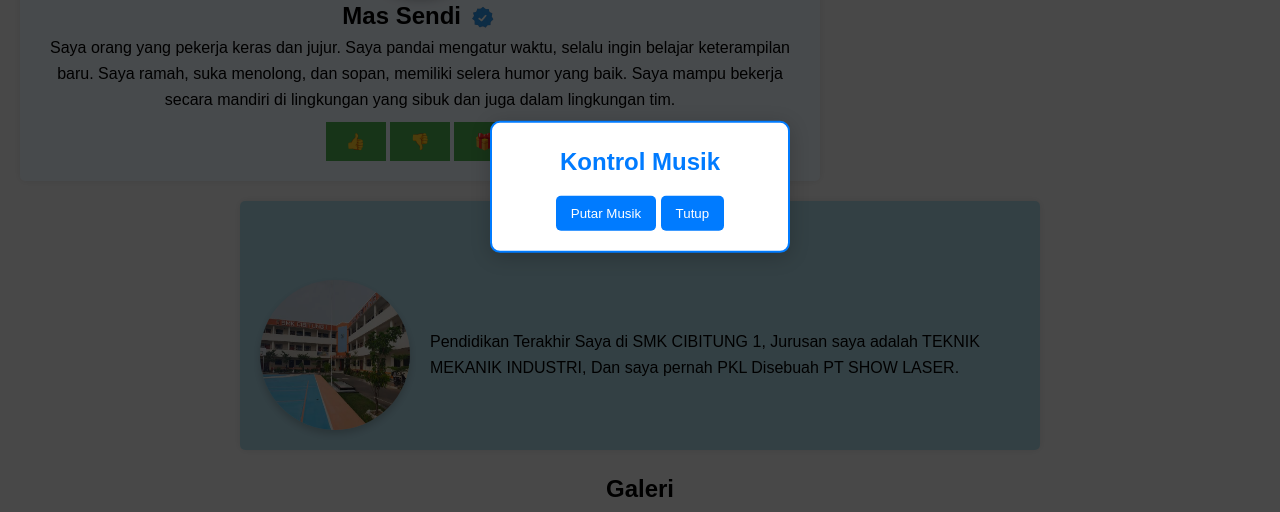
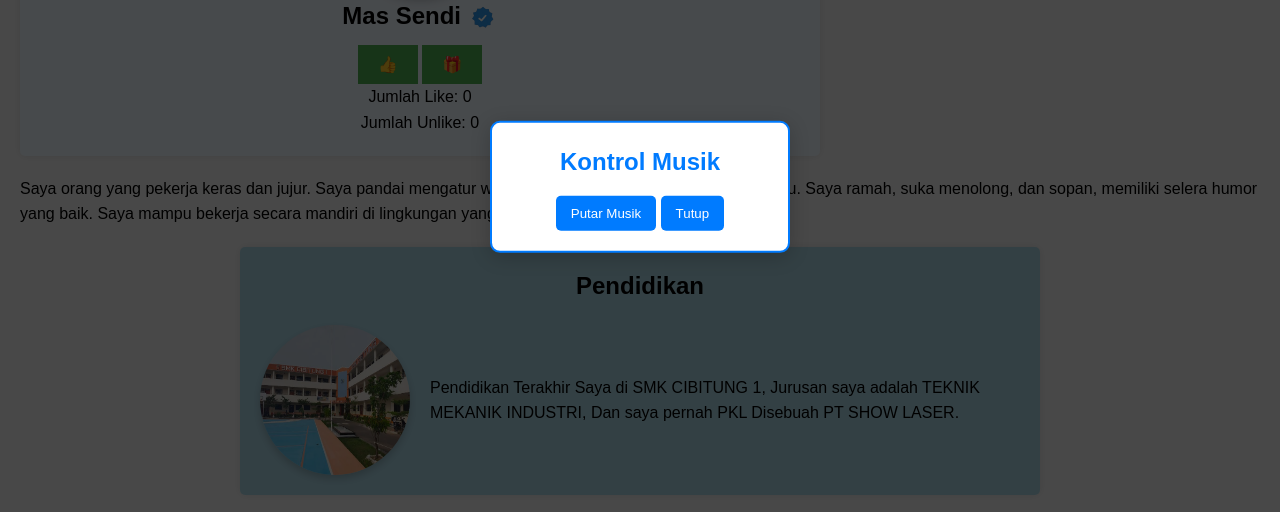
Before and after one commit to SendiAp/myprofile, a plain HTML site: page index.html in a window 1280 px wide. Shown: the part 213-725 px from the top of the page. Drawn offline with Linux system fonts and the light colour scheme.

Commit message:
Update index.html

```diff
--- a/index.html
+++ b/index.html
@@ -10,13 +10,18 @@
 <section class="profile">
     <img src="src/sendi.jpg" alt="Foto Profil" class="profile-photo">
     <h2>Mas Sendi <img src="src/h2.png" alt="Centang Biru" style="width: 30px; vertical-align: middle;"></h2> <!-- Menambahkan gambar centang biru -->
-    <p>Saya orang yang pekerja keras dan jujur. Saya pandai mengatur waktu, selalu ingin belajar keterampilan baru. Saya ramah, suka menolong, dan sopan, memiliki selera humor yang baik. Saya mampu bekerja secara mandiri di lingkungan yang sibuk dan juga dalam lingkungan tim.</p>
+
     <div class="social-actions">
         <button class="like-button">👍</button>
-        <button class="unlike-button">👎</button>
+        <button class="unlike-button" style="display: none;">👎</button>
         <button class="gift-button">🎁</button>
     </div>
+
+    <div class="like-count">Jumlah Like: <span id="likeCount">0</span></div>
+    <div class="unlike-count">Jumlah Unlike: <span id="unlikeCount">0</span></div>
 </section>
+
+    <p>Saya orang yang pekerja keras dan jujur. Saya pandai mengatur waktu, selalu ingin belajar keterampilan baru. Saya ramah, suka menolong, dan sopan, memiliki selera humor yang baik. Saya mampu bekerja secara mandiri di lingkungan yang sibuk dan juga dalam lingkungan tim.</p>
 
 <div class="education">
     <h2>Pendidikan</h2>
```
